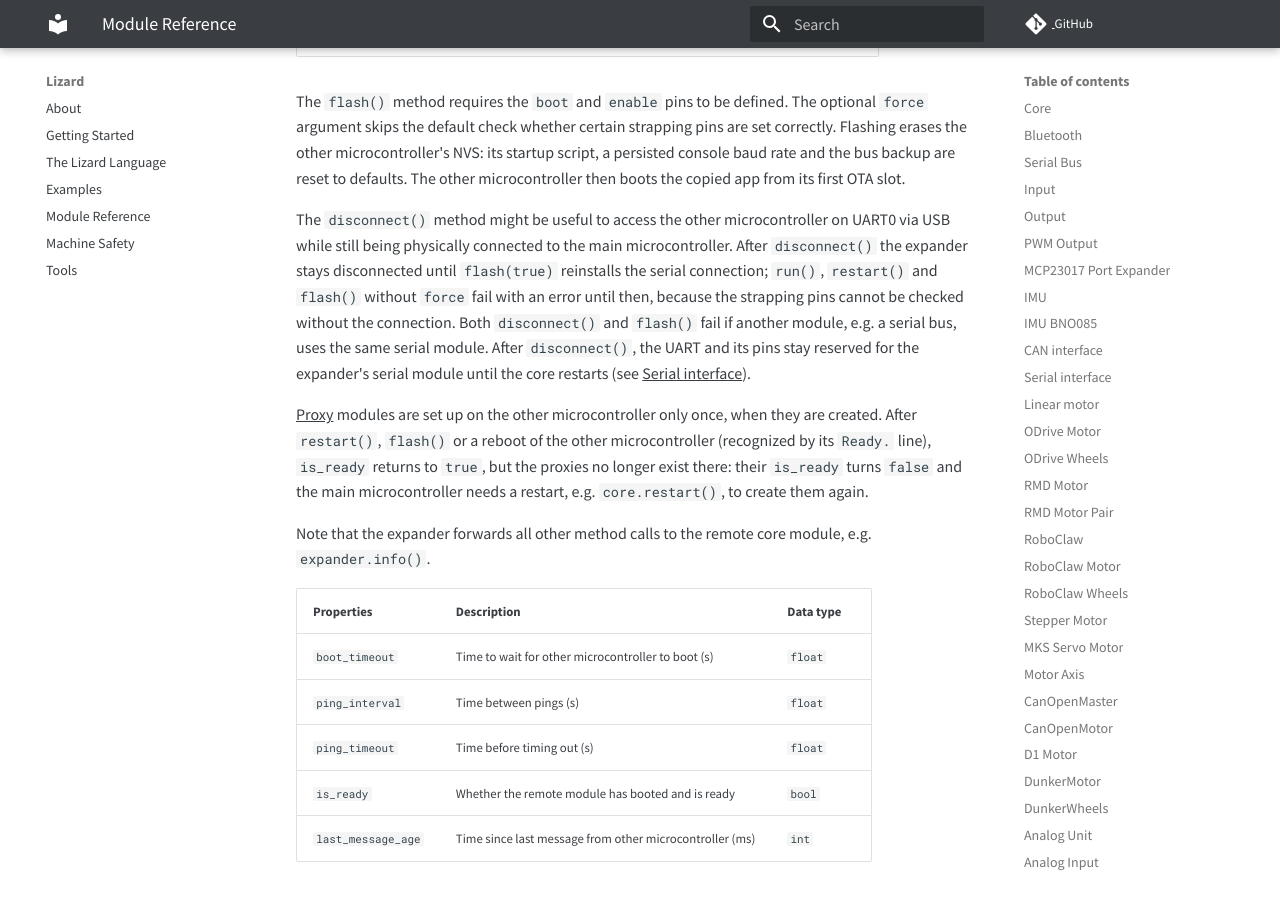
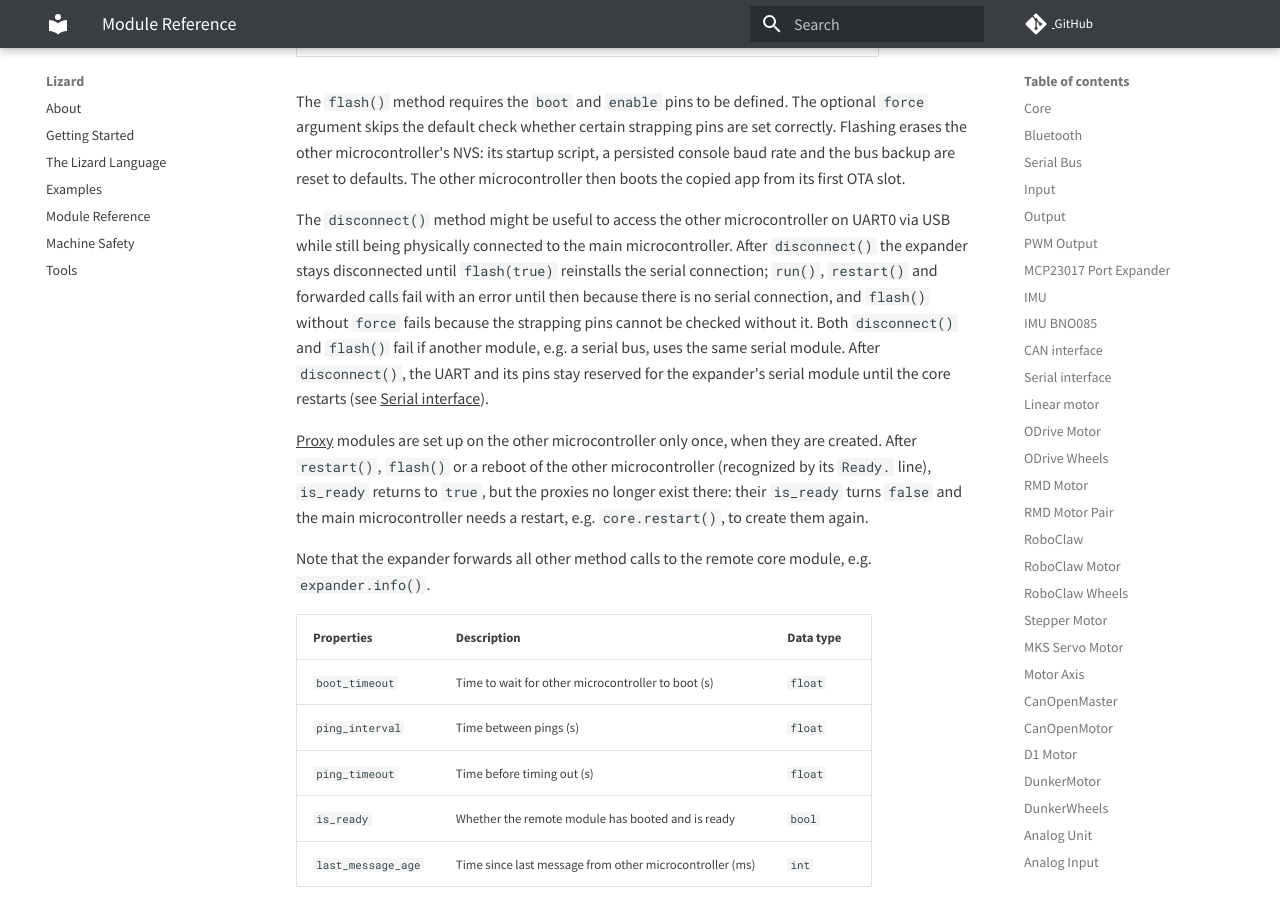
Before and after one commit to zauberzeug/lizard, an MkDocs documentation site: the page built from docs/module_reference.md, in a window 1280 px wide and 900 px high, scrolled down 40282 px. Built offline with MkDocs 1.6.1 and Material for MkDocs 9.7.7, drawn with Linux system fonts in a browser that asks for light colours; comment, search, counter and statistics services are not loaded.

Commit message:
Refuse forwarded calls on a disconnected expander, fix the reconnect hint
The forwarding branch of Expander::call() (e.g. p.info()) still wrote to the deleted UART driver after disconnect() while run() and restart() were already refused; it now calls require_connected() as well. The error message of require_connected() pointed to flash(), which is itself refused on a disconnected expander, so it now says flash(true). The docs sentence attributed the failure of run() and restart() to the strapping-pin check, which only applies to flash() without force; the sentence now names both reasons.

Co-Authored-By: Claude Fable 5.1 <noreply@anthropic.com>

```diff
--- a/docs/module_reference.md
+++ b/docs/module_reference.md
@@ -1212,7 +1212,8 @@ The other microcontroller then boots the copied app from its first OTA slot.
 
 The `disconnect()` method might be useful to access the other microcontroller on UART0 via USB while still being physically connected to the main microcontroller.
 After `disconnect()` the expander stays disconnected until `flash(true)` reinstalls the serial connection;
-`run()`, `restart()` and `flash()` without `force` fail with an error until then, because the strapping pins cannot be checked without the connection.
+`run()`, `restart()` and forwarded calls fail with an error until then because there is no serial connection,
+and `flash()` without `force` fails because the strapping pins cannot be checked without it.
 Both `disconnect()` and `flash()` fail if another module, e.g. a serial bus, uses the same serial module.
 After `disconnect()`, the UART and its pins stay reserved for the expander's serial module until the core restarts (see [Serial interface](#serial-interface)).
 
```
Also changed, not shown: 1 other file.
